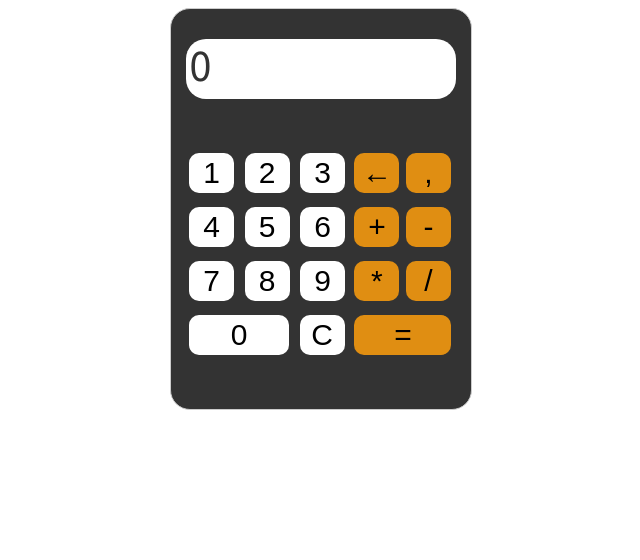
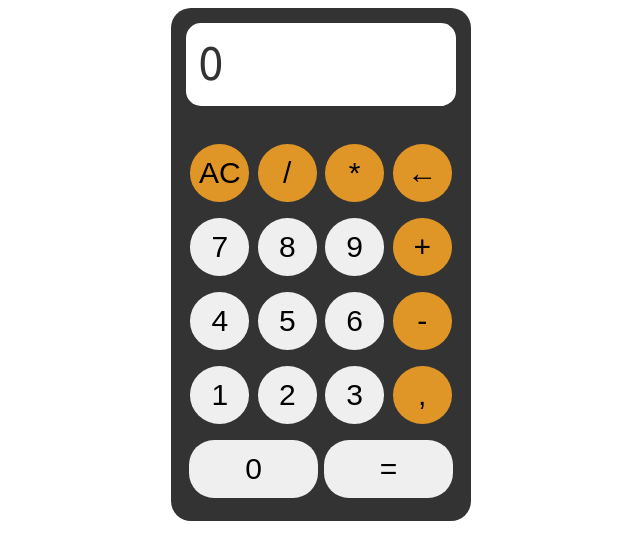
Before and after one commit to forshow/forshow.github.io, a PHP site: page / in a window 1280 px wide. Shown: the top 560 px of the page, without its empty margins (319-959 px from the left). Run offline with PHP 8.4, Linux system fonts and the light colour scheme.

Commit message:
calc update

```diff
--- a/Calculator/index.html
+++ b/Calculator/index.html
@@ -9,31 +9,32 @@
     <body>
         <div id="calc">
             <div id="display">
-                <div id="input">123453</div>
+                <div id="input"></div>
             </div>
             <div id="buttons">
-                <div id="int">
-                    <button type="button" class="btn">1</button>
-                    <button type="button" class="btn">2</button>
-                    <button type="button" class="btn">3</button>
-                    <button type="button" class="btn">4</button>
-                    <button type="button" class="btn">5</button>
-                    <button type="button" class="btn">6</button>
-                    <button type="button" class="btn">7</button>
-                    <button type="button" class="btn">8</button>
-                    <button type="button" class="btn">9</button>
-                    <button type="button" class="btn zero">0</button>
-                    <button type="button" id="reload">C</button>
-                </div>
-                <div id="math">
-                    <button type="button" id="popUp">&larr;</button>
-                    <button type="button" id="comma" value=".">,</button>
-                    <button type="button" id="plus">+</button>
-                    <button type="button" id="minus">-</button>
-                    <button type="button" id="multi">*</button>
-                    <button type="button" id="divide">/</button>
-                    <button type="button" id="equal">=</button>
-                </div>
+                <button type="button" id="reload" class="btn orange">AC</button>
+                <button type="button" id="divide" class="btn orange">/</button>
+                <button type="button" id="multi" class="btn orange">*</button>
+                <button type="button" id="popUp" class="btn orange">&larr;</button>
+
+                <button type="button" class="btn">7</button>
+                <button type="button" class="btn">8</button>
+                <button type="button" class="btn">9</button>
+                <button type="button" id="plus" class="btn orange">+</button>
+
+                <button type="button" class="btn">4</button>
+                <button type="button" class="btn">5</button>
+                <button type="button" class="btn">6</button>
+                <button type="button" id="minus" class="btn orange">-</button>
+
+                <button type="button" class="btn">1</button>
+                <button type="button" class="btn">2</button>
+                <button type="button" class="btn">3</button>
+                <button type="button" id="comma" class="btn orange" value=".">,</button>
+
+
+                <button type="button" class="btn zero">0</button>
+                <button type="button" id="equal" class="btn">=</button>
             </div>
         </div>
         <script src="main.js"></script>
--- a/Calculator/main.js
+++ b/Calculator/main.js
@@ -89,7 +89,7 @@ function getValue() {
         console.log('symbol = ' + symbol);
 
         return setValue;
-    } else if(display.innerText.length < 12) {
+    } else if(display.innerText.length < 15) {
         setValue += this.innerText;
         display.innerText = setValue;
 
@@ -105,7 +105,7 @@ function getValue() {
 
 
 function manipulate() {
-    if (setValue != '' && display.innerText.length < 13){
+    if (setValue != '' && display.innerText.length < 11){
         if(memory != '') {
             if(this.innerText == '+' || this.innerText == '-') {
                 if(calcValue != '') {
@@ -161,7 +161,7 @@ function manipulate() {
 
 function calculate() {
     if (symbol != '') {
-        if (display.innerText.length >12) {
+        if (display.innerText.length >11) {
             display.innerText = 'ERROR';
             return display.innerText
         } else if (display.innerText == 'ERROR') {
--- a/Calculator/style.css
+++ b/Calculator/style.css
@@ -1,69 +1,105 @@
 body {
-  font-family: Tahoma; }
-
-#calc {
-  position: relative;
+  font-family: Tahoma;
+  font-size: 30px; }
+  body #calc {
+    box-sizing: border-box;
     margin: auto;
     width: 300px;
-  height: 400px;
-  border: 1px solid #ccc;
     background: #333;
     border-radius: 20px;
+    padding: 15px 0; }
+    body #calc #display {
+      box-sizing: border-box;
+      width: 90%;
+      margin: auto;
+      margin-bottom: 10%;
+      border-radius: 15px;
+      padding: 5% 4%;
+      background: #fff;
+      color: #333; }
+      body #calc #display #input {
+        width: 100%;
+        font-size: 1.5em;
+        overflow: hidden; }
+    body #calc #buttons {
+      box-sizing: border-box;
+      width: 90%;
+      margin: auto;
+      padding: 0;
       display: flex;
       flex-direction: row;
       flex-wrap: wrap;
-  justify-content: center; }
+      justify-content: space-between;
+      text-align: center; }
+      body #calc #buttons .btn {
+        box-sizing: border-box;
+        margin: 1vh auto;
+        width: 22%;
+        padding: 12px 0;
+        border-radius: 50%;
+        border: none;
+        font-size: 1em; }
+        body #calc #buttons .btn.orange {
+          background: #e09627; }
+        body #calc #buttons .btn.zero {
+          width: 48%;
+          border-radius: 25px; }
+        body #calc #buttons .btn#equal {
+          width: 48%;
+          border-radius: 25px; }
+        body #calc #buttons .btn:active {
+          background: #444;
+          color: #fff; }
 
-#display {
-  box-sizing: border-box;
-  width: 90%;
-  height: 60px;
-  margin-top: 30px;
-  border-radius: 20px;
-  padding: 5px 3px;
-  background: #fff;
-  color: #333; }
-  #display #input {
+@media only screen and (max-width: 600px) {
+  html, body {
     width: 100%;
-    margin: auto;
-    font-size: 40px; }
+    height: 100%;
+    margin: 0;
+    padding: 0;
+    font-size: 50px; }
+    html #calc, body #calc {
+      width: 100%;
+      height: 100%;
+      border-radius: 0px; }
+      html #calc #display, body #calc #display {
+        border-radius: 10vw;
+        margin-bottom: 10vh;
+        padding: 3vh 1vw; }
+        html #calc #display #input, body #calc #display #input {
+          box-sizing: border-box; }
+    html #buttons, body #buttons {
+            /*
 
-#buttons {
-  box-sizing: border-box;
-  width: 90%;
-  margin: 10px 0; }
-  #buttons #int {
-    box-sizing: border-box;
-    width: 62%;
-    float: left; }
-    #buttons #int button {
-      width: 45px;
-      height: 40px;
-      border-radius: 10px;
+
+
+                width: 22%;
+                padding: 1.5vh 0;
+                border-radius: 50%;
                 border: none;
-      margin: 7px 3px;
-      font-size: 30px;
-      background: #fff; }
-      #buttons #int button.zero {
-        width: 100px; }
-      #buttons #int button:hover {
-        background: #c8c8c8; }
-  #buttons #math {
-    box-sizing: border-box;
-    width: 38%;
-    float: right;
-    height: 100%; }
-    #buttons #math button {
-      width: 45px;
-      height: 40px;
-      margin: 7px 1px;
-      font-size: 30px;
-      background: #e08e12;
-      border: none;
-      border-radius: 10px; }
-      #buttons #math button:hover {
-        background: #ff9900;
-        color: #fff; }
-      #buttons #math button#equal {
-        width: 97px;
-        height: 40px; }
+                font-size: 1em;
+
+                &.orange {
+                    background: rgb(224, 150, 39);
+                }
+
+                &.zero {
+                    width: 48%;
+                    border-radius: 25px;
+                }
+
+                &#equal {
+                    width: 48%;
+                    border-radius: 25px;
+                }
+
+                &:hover {
+                    background: #444;
+                    color: #fff;
+                }
+            }
+            */ }
+      html #buttons .btn, body #buttons .btn {
+        padding: 2vh 0; } }
+
+/*# sourceMappingURL=style.css.map */
--- a/Calculator/style.scss
+++ b/Calculator/style.scss
@@ -1,93 +1,138 @@
 body {
     font-family: Tahoma;
-}
+    font-size: 30px;
+
     #calc {
-    position: relative;
+        box-sizing: border-box;
         margin: auto;
         width: 300px;
-    height: 400px;
-    border: 1px solid #ccc;
         background: #333;
         border-radius: 20px;
-    display: flex;
-    flex-direction: row;
-    flex-wrap: wrap;
-    justify-content: center;
-}
+        padding: 15px 0;
 
         #display {
             box-sizing: border-box;
             width: 90%;
-    height: 60px;
-    margin-top: 30px;
-    border-radius: 20px;
-    padding: 5px 3px;
+            margin: auto;
+            margin-bottom: 10%;
+            border-radius: 15px;
+            padding: 5% 4%;
             background: #fff;
             color: #333;
 
 
             #input {
                 width: 100%;
-        margin: auto;
-        font-size: 40px;
+                font-size: 1.5em;
+                overflow: hidden;
             }
         }
 
         #buttons {
             box-sizing: border-box;
             width: 90%;
-    margin: 10px 0;
+            margin: auto;
+            padding: 0;
+            display: flex;
+            flex-direction: row;
+            flex-wrap: wrap;
+            justify-content: space-between;
+            text-align: center;
 
+            .btn {
+                box-sizing: border-box;
+                margin: 1vh auto;
+                width: 22%;
+                padding: 12px 0;
+                border-radius: 50%;
+                border: none;
+                font-size: 1em;
 
-    #int {
-        box-sizing: border-box;
-        width: 62%;
-        float: left;
-
-        button {
-            width: 45px;
-            height: 40px;
-            border-radius: 10px;
-            border: none;
-            margin: 7px 3px;
-            font-size: 30px;
-            background: #fff;
+                &.orange {
+                    background: rgb(224, 150, 39);
+                }
 
                 &.zero {
-                width: 100px;
+                    width: 48%;
+                    border-radius: 25px;
                 }
 
-            &:hover {
-                background: rgb(200, 200, 200);
+                &#equal {
+                    width: 48%;
+                    border-radius: 25px;
+                }
+
+                &:active {
+                    background: #444;
+                    color: #fff;
+                }
+            }
         }
     }
 }
 
-    #math {
-        box-sizing: border-box;
-        width: 38%;
-        float: right;
-        height: 100%;
 
 
-        button {
-            width: 45px;
-            height: 40px;
-            margin: 7px 1px;
-            font-size: 30px;
-            background: #e08e12;
+@media only screen and (max-width: 600px) {
+    html, body {
+        width: 100%;
+        height: 100%;
+        margin: 0;
+        padding: 0;
+        font-size: 50px;
+
+
+        #calc {
+            width: 100%;
+            height: 100%;
+            border-radius: 0px;
+
+            #display {
+                border-radius: 10vw;
+                margin-bottom: 10vh;
+                padding: 3vh 1vw;
+
+                #input {
+                    box-sizing: border-box;
+                }
+            }
+        }
+
+        #buttons {
+
+            .btn {
+                padding: 2vh 0;
+            }
+            /*
+
+
+
+                width: 22%;
+                padding: 1.5vh 0;
+                border-radius: 50%;
                 border: none;
-            border-radius: 10px;
+                font-size: 1em;
 
-            &:hover {
-                background: #ff9900;
-                color: #fff;
+                &.orange {
+                    background: rgb(224, 150, 39);
+                }
+
+                &.zero {
+                    width: 48%;
+                    border-radius: 25px;
                 }
 
                 &#equal {
-                width: 97px;
-                height: 40px;
+                    width: 48%;
+                    border-radius: 25px;
+                }
+
+                &:hover {
+                    background: #444;
+                    color: #fff;
+                }
+            }
+            */
         }
     }
 }
-}
```
Also changed, not shown: 1 other file. Lines whose indentation alone changed are shown as unchanged.
